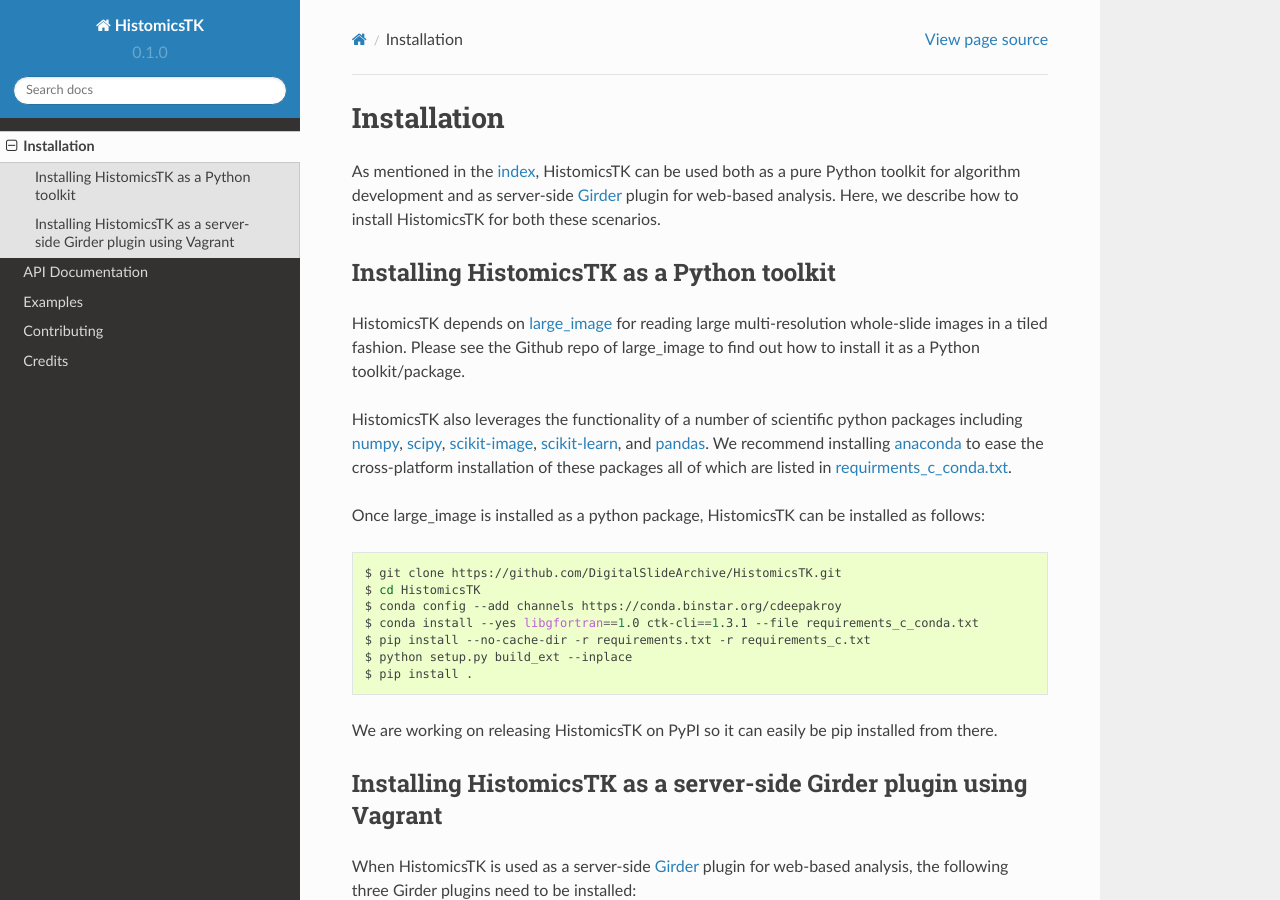
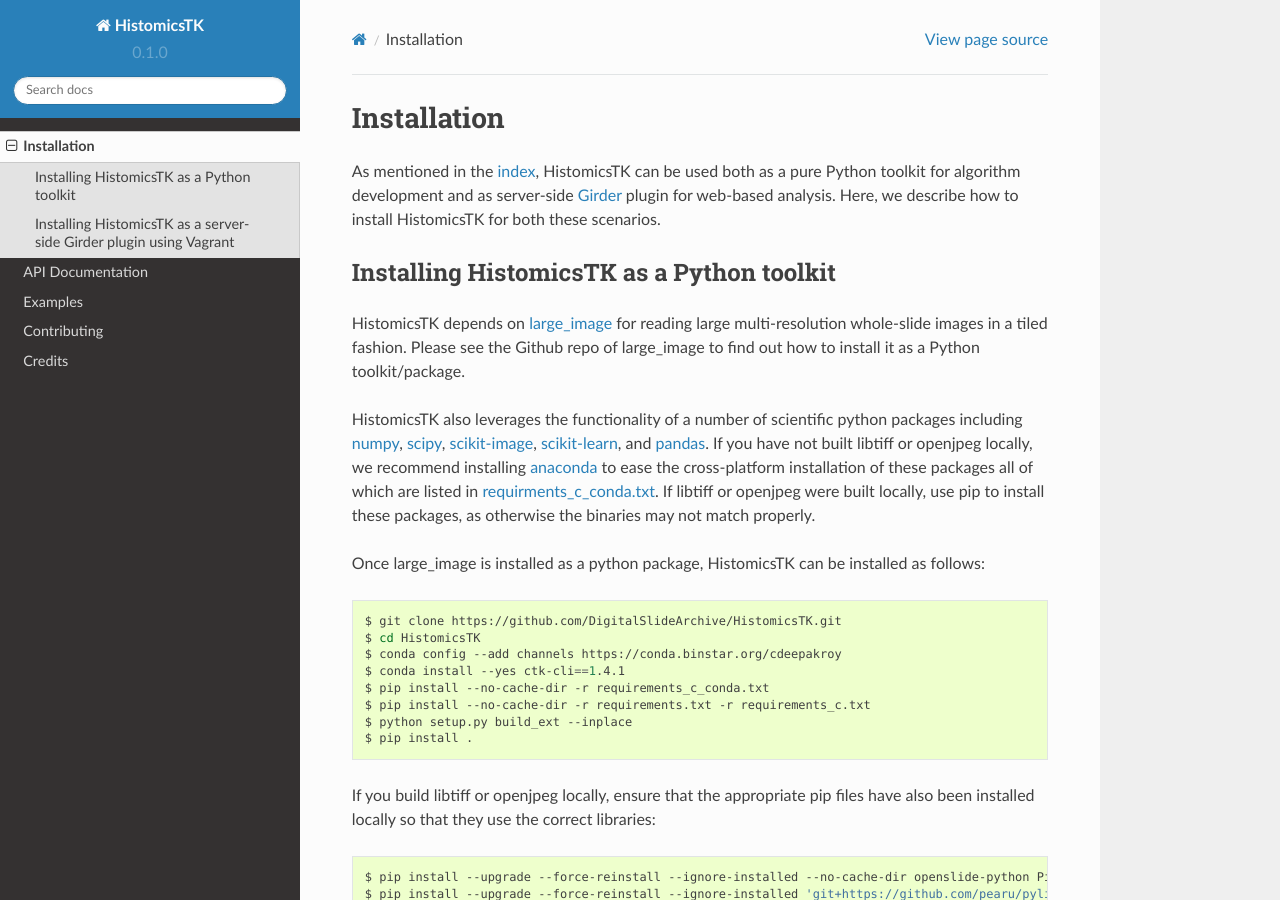
Before and after one commit to DigitalSlideArchive/HistomicsTK, a Sphinx documentation site: the page built from docs/installation.rst, in a window 1280 px wide and 900 px high. Built offline with Sphinx 7.4.7 and the Read the Docs theme 2.0.0, drawn with Linux system fonts in a browser that asks for light colours; pages that are not in the unit, such as notebooks, are missing from menus.

Commit message:
Update the documentation.

```diff
--- a/docs/installation.rst
+++ b/docs/installation.rst
@@ -18,9 +18,12 @@
 
 HistomicsTK also leverages the functionality of a number of scientific python
 packages including numpy_, scipy_, scikit-image_, scikit-learn_,
-and pandas_. We recommend installing anaconda_ to ease the cross-platform
-installation of these packages all of which are listed in
+and pandas_.  If you have not built libtiff or openjpeg locally, we recommend
+installing anaconda_ to ease the cross-platform installation of these packages
+all of which are listed in
 `requirments_c_conda.txt <https://github.com/DigitalSlideArchive/HistomicsTK/blob/master/requirements_c_conda.txt>`__.
+If libtiff or openjpeg were built locally, use pip to install these packages,
+as otherwise the binaries may not match properly.
 
 Once large_image is installed as a python package, HistomicsTK can be
 installed as follows::
@@ -28,10 +31,17 @@
     $ git clone https://github.com/DigitalSlideArchive/HistomicsTK.git
     $ cd HistomicsTK
     $ conda config --add channels https://conda.binstar.org/cdeepakroy
-    $ conda install --yes libgfortran==1.0 ctk-cli==1.3.1 --file requirements_c_conda.txt
+    $ conda install --yes ctk-cli==1.4.1
+    $ pip install --no-cache-dir -r requirements_c_conda.txt
     $ pip install --no-cache-dir -r requirements.txt -r requirements_c.txt
     $ python setup.py build_ext --inplace
     $ pip install .
+
+If you build libtiff or openjpeg locally, ensure that the appropriate pip files
+have also been installed locally so that they use the correct libraries::
+
+    $ pip install --upgrade --force-reinstall --ignore-installed --no-cache-dir openslide-python Pillow
+    $ pip install --upgrade --force-reinstall --ignore-installed 'git+https://github.com/pearu/pylibtiff@848785a6a9a4e2c6eb6f56ca9f7e8f6b32e523d5'
 
 We are working on releasing HistomicsTK on PyPI so it can easily be pip
 installed from there.
```
